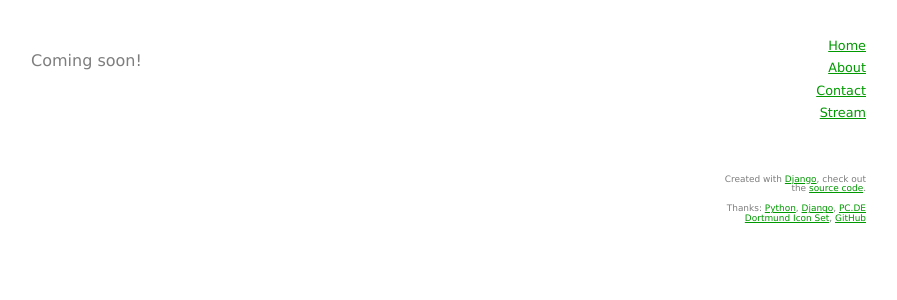
After one commit to sdb/sdb, a Django app: template templates/about/index.html in a window 1280 px wide. The commit adds this page. Shown: the top 300 px of the page, without its empty margins (239-1136 px from the left). Run offline with Django 3.2, Linux system fonts and the light colour scheme; the template is opened without the code that fills it, so the values that code supplies are empty.

Commit message:
initial about app

```diff
--- /dev/null
+++ b/about/views.py
@@ -0,0 +1,6 @@
+from django.shortcuts import render_to_response
+from django.template import RequestContext
+
+
+def index(request):
+  return render_to_response('about/index.html', context_instance=RequestContext(request))
--- /dev/null
+++ b/media/css/about.css
@@ -0,0 +1,4 @@
+#content {
+  margin-top: 20px;
+  margin-left: 100px;
+}
--- a/media/css/style.css
+++ b/media/css/style.css
@@ -195,6 +195,7 @@ div.comment div.desc ul li {
 }
 
 div.update:hover {
+  -moz-border-radius:3px 3px 3px 3px;
   background: #faf6eb;
 }
 
--- a/settings.py
+++ b/settings.py
@@ -106,6 +106,7 @@ INSTALLED_APPS = (
 
     'sdb.social',
     'sdb.contact',
+    'sdb.about',
 )
 
 
--- /dev/null
+++ b/templates/about/index.html
@@ -0,0 +1,7 @@
+{% extends "base.html" %}
+
+{% block head_extra %}
+<link rel="stylesheet" href="/media/css/about.css" />
+{% endblock %}
+
+{% block main_content %}Coming soon!{% endblock %}
--- a/templates/base.html
+++ b/templates/base.html
@@ -26,6 +26,7 @@
       <h2 class="title"><a href="{% url index %}">{{ title }}</a></h2>
       <ul class="links">
         <li class="link"><a href="/">Home</a></li>
+        <li class="link"><a href="{% url about %}">About</a></li>
         <li class="link"><a href="{% url contact %}">Contact</a></li>
         <li class="link"><a href="{% url social %}">Stream</a></li>
       </ul>
--- a/urls.py
+++ b/urls.py
@@ -6,6 +6,7 @@ admin.autodiscover()
 
 urlpatterns = patterns('',
   (r'^contact/', include('sdb.contact.urls')),
+  (r'^about/', include('sdb.about.urls')),
   (r'^stream/', include('sdb.social.urls')),
   (r'^admin/', include(admin.site.urls)),
   url(r'^$', 'django.views.generic.simple.redirect_to', {'url': 'stream'}, name='index'),
```
Also changed, not shown: about/urls.py (added, +7 -0 lines), about/__init__.py (added).
